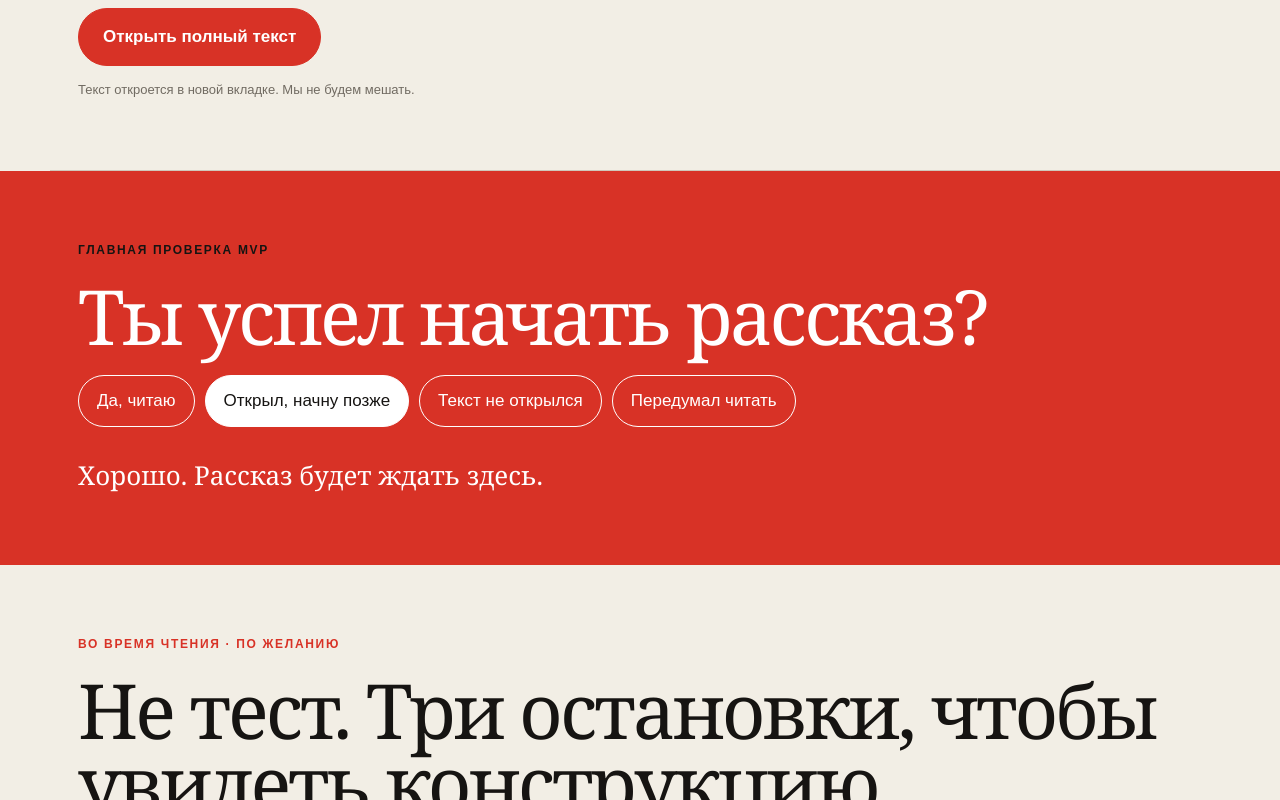
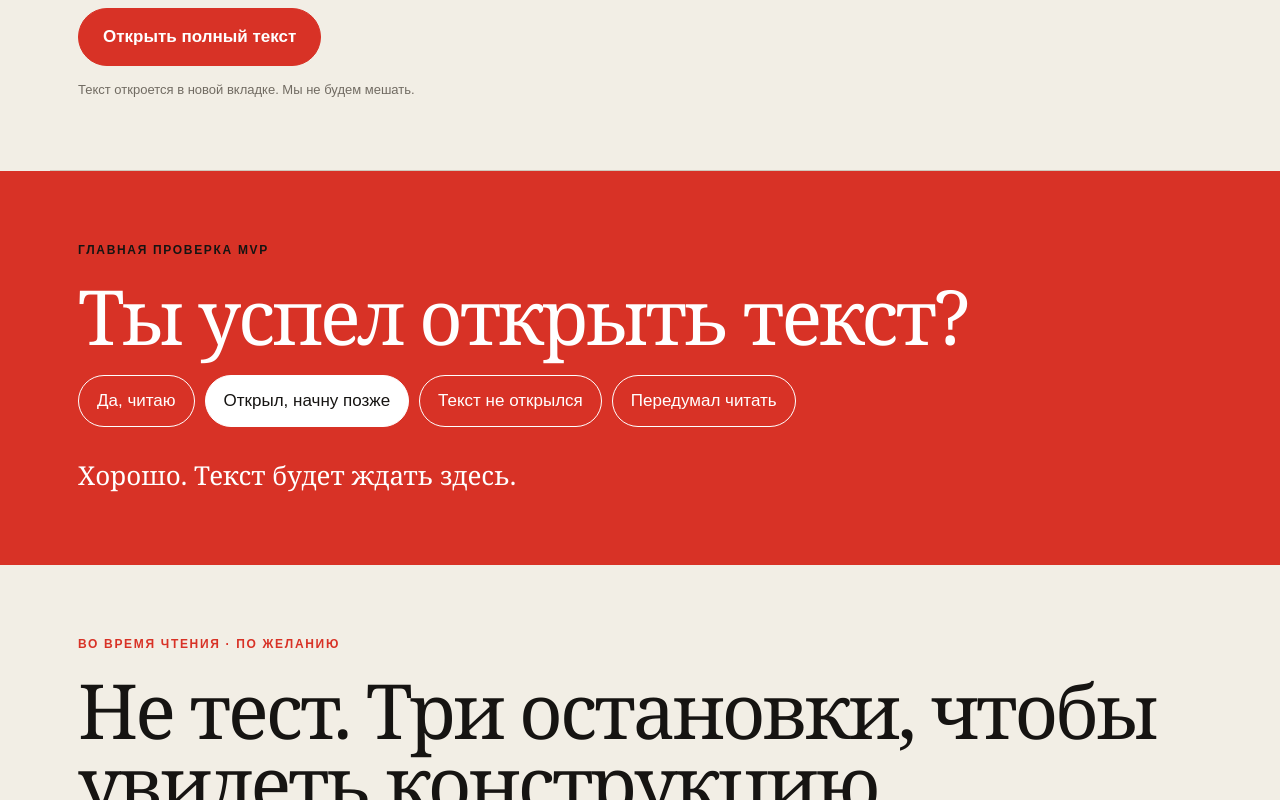
Before and after one commit to kosbushe/literature-guide, a Next.js app: page /works/russian-folk-tale in a window 1280 px wide. Both pictures are taken after a click on the button "Открыл, начну позже". Shown: the part 3160-3960 px from the top of the page. Built offline with nearby package versions, Linux system fonts and the light colour scheme.

Commit message:
fix: make reading pulse work for every genre

```diff
--- a/components/ReadingPulse.tsx
+++ b/components/ReadingPulse.tsx
@@ -21,7 +21,7 @@ export function ReadingPulse() {
   return (
     <section className="pulse" aria-labelledby="pulse-title">
       <p className="eyebrow">Главная проверка MVP</p>
-      <h2 id="pulse-title">Ты успел начать рассказ?</h2>
+      <h2 id="pulse-title">Ты успел открыть текст?</h2>
       <div className="choice-grid">
         {options.map(([value, label]) => (
           <button
@@ -36,7 +36,7 @@ export function ReadingPulse() {
         ))}
       </div>
       {answer === "reading" && <p className="response">Отлично. Больше не отвлекаем.</p>}
-      {answer === "later" && <p className="response">Хорошо. Рассказ будет ждать здесь.</p>}
+      {answer === "later" && <p className="response">Хорошо. Текст будет ждать здесь.</p>}
       {answer === "broken" && <p className="response">Ссылку проверим. Пока открой текст из учебника.</p>}
       {answer === "declined" && <p className="response">Это тоже честный ответ. Нам важно понять – почему.</p>}
     </section>
```
